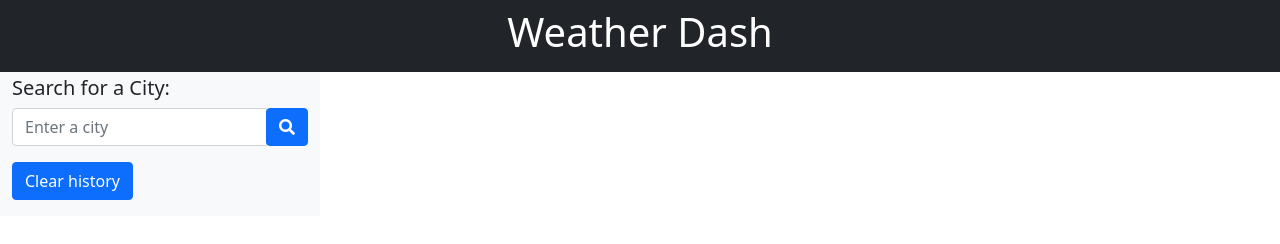
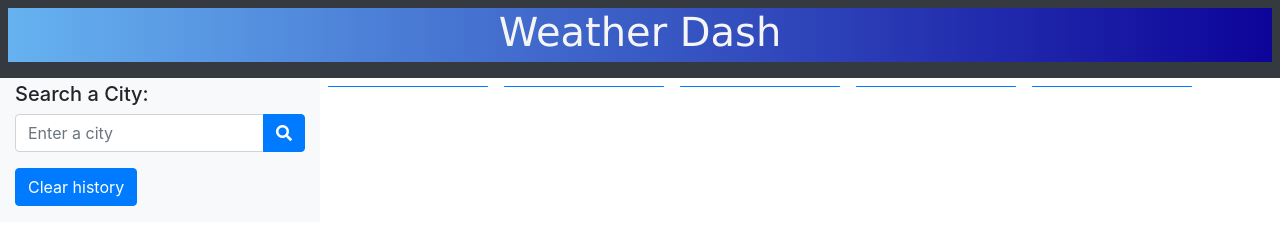
Before and after one commit to Zartender/Weather-Dash, a plain HTML site: page index.html in a window 1280 px wide. Drawn offline with nearby package versions, Linux system fonts and the light colour scheme.

Commit message:
Minor updates.

```diff
--- a/assets/js/script.js
+++ b/assets/js/script.js
@@ -36,8 +36,9 @@ function pageInit() {
                 const day = currentDate.getDate();
                 const month = currentDate.getMonth() + 1;
                 const year = currentDate.getFullYear();
+                console.log(currentDate, day, month, year);
                 nameEl.innerHTML = response.data.name + " (" + month + "/" + day + "/" + year + ") ";
-                let weatherPic = response.data.weather[0].icon;
+
 
                 currentPicEl.setAttribute("alt", response.data.weather[0].description);
                 currentTempEl.innerHTML = "Temperature: " + k2f(response.data.main.temp) + " &#176F";
--- a/index.html
+++ b/index.html
@@ -11,10 +11,11 @@
     <!-- reset.css -->
     <link rel="stylesheet" href="./assets/css/reset.css">
     <!-- Bootstrap CSS -->
-    <link href="https://cdn.jsdelivr.net/npm/bootstrap@5.1.3/dist/css/bootstrap.min.css" rel="stylesheet"
-        integrity="sha384-1BmE4kWBq78iYhFldvKuhfTAU6auU8tT94WrHftjDbrCEXSU1oBoqyl2QvZ6jIW3" crossorigin="anonymous">
+    <link rel="stylesheet" href="https://maxcdn.bootstrapcdn.com/bootstrap/4.0.0/css/bootstrap.min.css" integrity="sha384-Gn5384xqQ1aoWXA+058RXPxPg6fy4IWvTNh0E263XmFcJlSAwiGgFAW/dAiS6JXm" crossorigin="anonymous">
+    <link rel="stylesheet" href="https://cdnjs.cloudflare.com/ajax/libs/font-awesome/5.11.2/css/all.min.css">
+    <!-- More CSS -->
+    <link rel="stylesheet" href="./assets/css/style.css">
 
-        <link rel="stylesheet" href="https://cdnjs.cloudflare.com/ajax/libs/font-awesome/5.11.2/css/all.min.css">
         <title>Weather Dash</title>
     </head>
 
@@ -26,7 +27,7 @@
         <div class="container-fluid">
             <div class="row">
                 <div class="col-lg-3 bg-light">
-                    <h5 class="mt-1">Search for a City:</h5>
+                    <h5 class="mt-1">Search a City:</h5>
                     <div class="input-group mb-3">
                         <input id="enter-city" type="text" class="form-control" placeholder="Enter a city" aria-label="Enter a city">
                         <div class="input-group-append">
```
